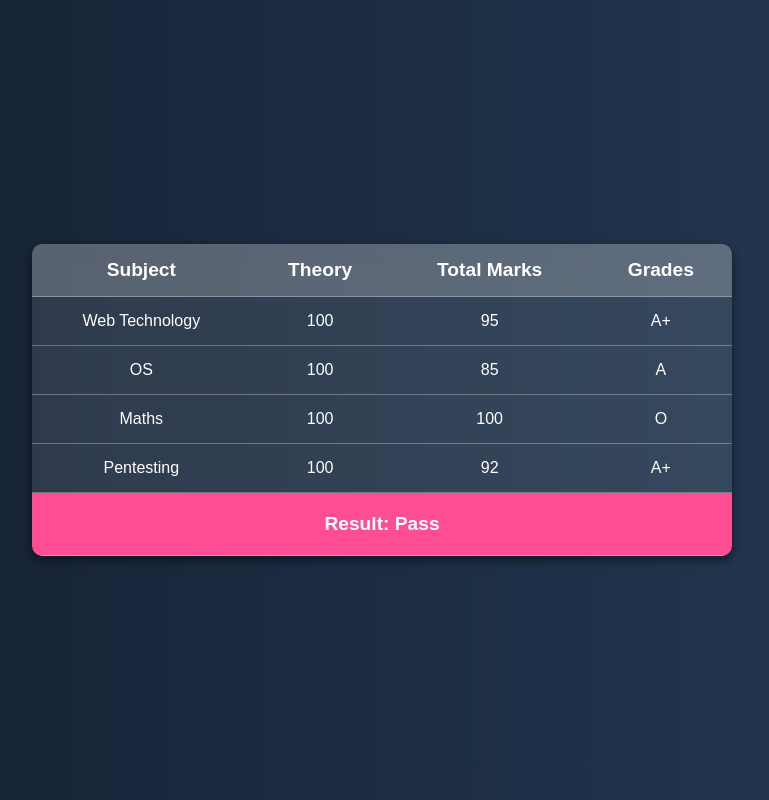
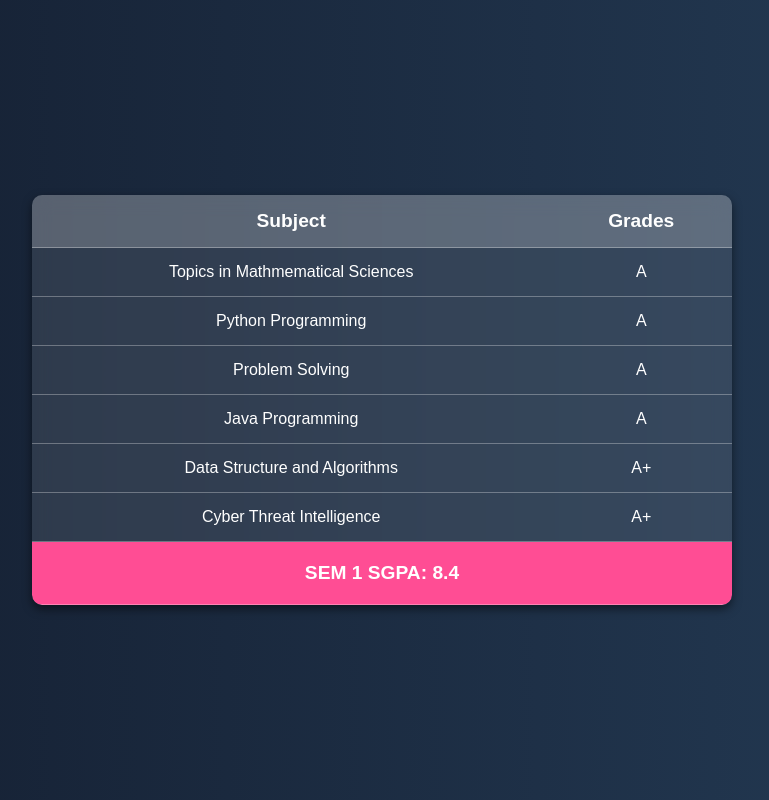
Before and after one commit to Ujjwal1616/wishcart1, a plain HTML site: page grades10.html in a window 1280 px wide. Shown: the whole page, without its empty margins (258-1027 px from the left). Drawn offline with Linux system fonts and the light colour scheme.

Commit message:
Update grades10.html

```diff
--- a/grades10.html
+++ b/grades10.html
@@ -14,44 +14,38 @@
         <thead>
             <tr>
                 <th>Subject</th>
-                <th>Theory</th>
-
-                <th>Total Marks</th>
                 <th>Grades</th>
             </tr>
         </thead>
         <tbody>
             <tr>
-                <td>Web Technology</td>
-                <td>100</td>
-                <td>95</td>
+                <td>Topics in Mathmematical Sciences</td>
+               <td>A</td>
+            </tr>
+            <tr>
+                <td>Python Programming</td>
+                <td>A</td>
+            </tr>
+            <tr>
+                <td>Problem Solving</td>
+                <td>A</td>
+            </tr>
+            <tr>
+                <td>Java Programming</td>
+                <td>A</td>
+            </tr>
+             <tr>
+                <td>Data Structure and Algorithms</td>
                 <td>A+</td>
             </tr>
             <tr>
-                <td>OS</td>
-                <td>100</td>
-
-                <td>85</td>
-                <td>A</td>
-            </tr>
-            <tr>
-                <td>Maths</td>
-                <td>100</td>
-
-                <td>100</td>
-                <td>O</td>
-            </tr>
-            <tr>
-                <td>Pentesting</td>
-                <td>100</td>
-
-                <td>92</td>
+                <td>Cyber Threat Intelligence</td>
                 <td>A+</td>
             </tr>
         </tbody>
         <tfoot>
             <tr>
-                <th colspan="5">Result: Pass</th>
+                <th colspan="5">SEM 1 SGPA: 8.4</th>
             </tr>
         </tfoot>
     </table>
```
